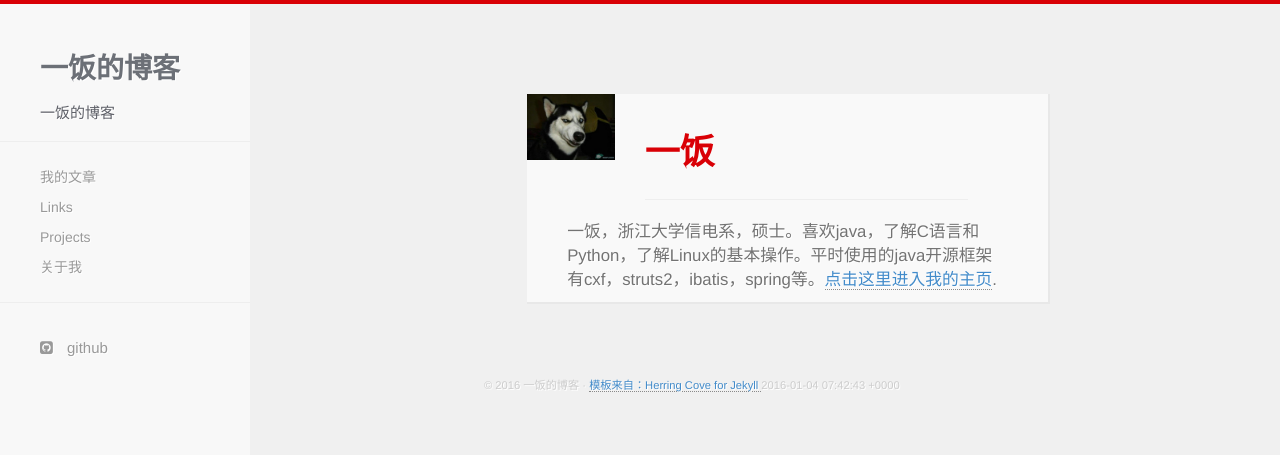
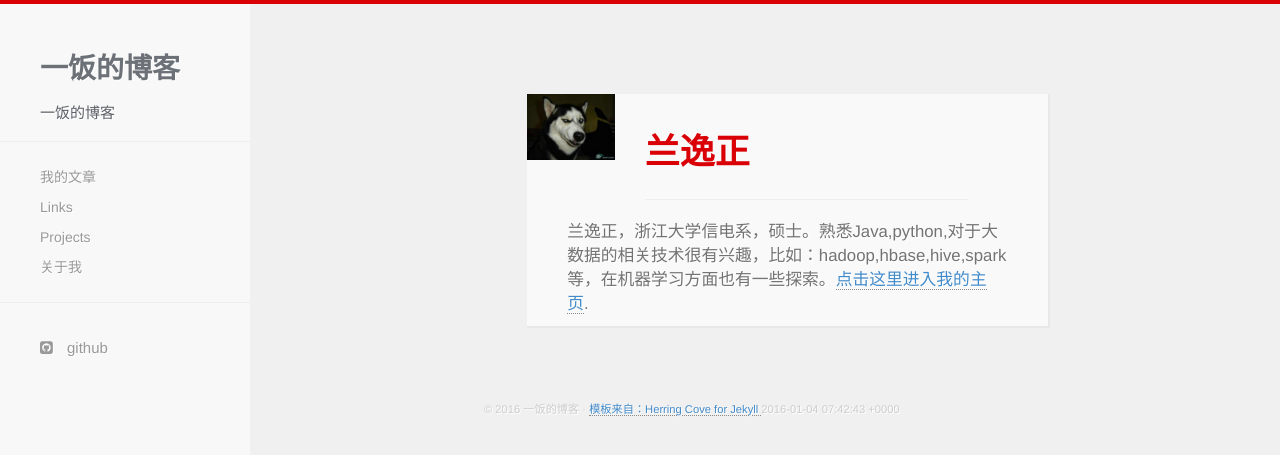
Before and after one commit to lanyizheng/lanyizheng.github.com, a Jekyll site: the page built from about.html, in a window 1280 px wide. Shown: the top 455 px of the page. Built offline with Jekyll 4.4.1, drawn with Linux system fonts in a browser that asks for light colours; nearby versions of some CDN libraries; Markdown is read by kramdown in place of the engine named in the settings.

Commit message:
modify the introduction page

```diff
--- a/about.html
+++ b/about.html
@@ -10,7 +10,7 @@ title: About
             <img src="{{ site.baseurl }}/images/dog1.jpg">
           </div>
           <div class="col-md-9">
-            <h1>一饭</h1>
+            <h1>兰逸正</h1>
             <!--<p><i class="fa fa-map-marker"></i>&nbsp;&nbsp;42°2'16"N   70°12'47"W</p>-->
             <!--<p><i class="fa fa-envelope-o"></i>&nbsp;rnpatel[at]me.com </p>-->
             <hr />
@@ -18,7 +18,7 @@ title: About
         </div>
         <div class="row">
           <div class="col-md-12 letter">
-            <p>一饭，浙江大学信电系，硕士。喜欢java，了解C语言和Python，了解Linux的基本操作。平时使用的java开源框架有cxf，struts2，ibatis，spring等。<a href="http://www.jinqiliang.com">点击这里进入我的主页</a>.</p>
+            <p>兰逸正，浙江大学信电系，硕士。熟悉Java,python,对于大数据的相关技术很有兴趣，比如：hadoop,hbase,hive,spark等，在机器学习方面也有一些探索。<a href="http://www.lanyizheng.cn">点击这里进入我的主页</a>.</p>
           </div>
         </div>
     </div>
```
